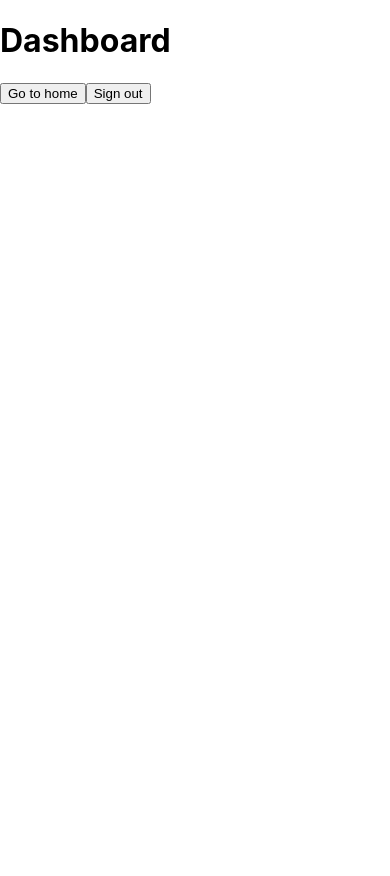
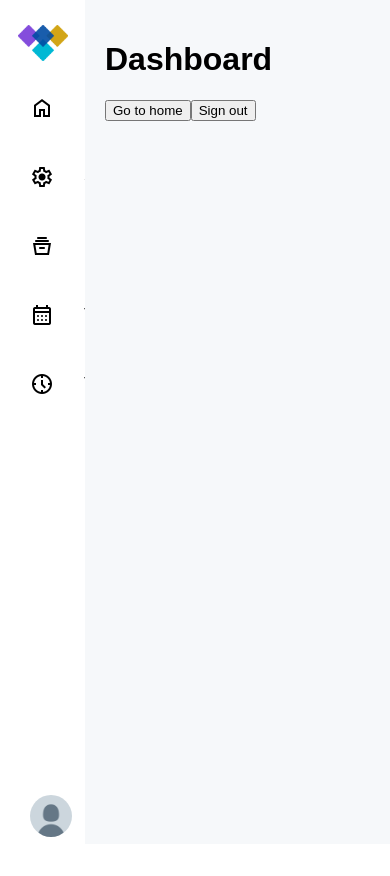
Before and after one commit to Kirifer/its-atttendance-system, a React (Create React App) app in the folder client/: page /dashboard in a window 390 px wide. Shown: the top 876 px of the page. Before the commit the page ends 844 px from the top, so only its background shows below. Built offline with nearby package versions, Linux system fonts and the light colour scheme; no server answers; sample sign-in values are in the browser's storage.

Commit message:
Add: Dashboard Layout Component and responsive sidebar

```diff
--- /dev/null
+++ b/client/src/components/DashboardLayout/DashboardLayout.css
@@ -0,0 +1,115 @@
+@import url("https://fonts.googleapis.com/css2?family=Material+Symbols+Outlined");
+
+.dashboard {
+  display: flex;
+  height: 100vh;
+  background-color: #ffffff;
+  font-family: Arial, sans-serif;
+}
+
+
+.dashboard__sidebar {
+  top: 0;
+  left: 0;
+  height: 100%;
+  width: 85px;
+  background: #ffffff;
+  padding: 25px 0px;
+  transition: all 0.4s ease;
+  overflow-x: hidden;
+  display: flex;
+  flex-direction: column;
+}
+
+.dashboard__sidebar:hover {
+  width: 260px;
+}
+
+
+ul {
+      list-style-type: none;
+    }
+
+.dashboard__sidebar-header img{
+    width: 50px;
+    margin: auto;
+    display:block;
+}
+.dashboard__sidebar-header{
+    display: flex;
+    align-items: center;
+}
+
+.dashboard__sidebar-links{
+    list-style: none;
+    margin-top: 20px;
+    height: 45%;
+}
+
+.dashboard__sidebar-links span{
+    margin-right: 10px;
+}
+
+.dashboard__sidebar-links li a{
+    display: flex;
+    align-items: center;
+    gap: 0 20px;
+    color:#000000;
+    text-decoration:none;
+    font-weight: 500;
+    padding: 15px 0px;
+    margin-right: 10px;
+    margin-left: -10px;
+    white-space: nowrap;
+    margin-bottom: 15px;
+
+}
+.dashboard__sidebar-links li a:hover{
+    background: #1A5DAC;
+    color: #ffffff;
+    border-radius: 10px;
+}
+
+.dashboard__user-account{
+    margin-top:auto;
+    padding: 12px 10px;
+    align-items: center;
+    display: flex;
+}
+
+.dashboard__user-account .dashboard__user-profile{
+    display: flex;
+    align-items: center;
+    color:#1A5DAC;
+}
+
+.dashboard__user-profile img{
+    width: 42px;
+    border-radius: 50%;
+    margin: 20px
+}
+
+.dashboard__user-profile h3{
+    font-size: 15px;
+    font-weight: 600;
+    margin-bottom: 5px;
+}
+
+.dashboard__user-profile span{
+    font-size: 12px;
+    font-weight: 600;
+    color:#000000;
+}
+
+.dashboard__user-detail{
+    margin: 0px;
+    white-space: nowrap;
+}
+
+.dashboard__main {
+  flex: 1;
+  padding: 20px;
+  overflow-y: auto;
+  box-sizing: border-box;
+  background: #F6F8FA;
+}
--- /dev/null
+++ b/client/src/components/DashboardLayout/DashboardLayout.jsx
@@ -0,0 +1,74 @@
+import React from "react";
+import "./DashboardLayout.css";
+
+function DashboardLayout({ children }) {
+  return (
+    <div className="dashboard">
+
+      <aside className="dashboard__sidebar">
+        <div className="dashboard__sidebar-header">
+          <img src="its-logo.png" alt="logo"/>
+        </div>
+        <ul className="dashboard__sidebar-links">
+          <li>
+            <a href="#">
+              <span class="material-symbols-outlined">
+                home
+              </span>
+              Dashboard
+            </a>
+          </li>
+          <li>
+            <a href="#">
+              <span class="material-symbols-outlined">
+              settings
+              </span>
+              Settings
+            </a>
+          </li>
+          <li>
+            <a href="#">
+              <span class="material-symbols-outlined">
+                home_storage
+              </span>
+              Reports
+            </a>
+          </li>
+          <li>
+            <a href="#">
+              <span class="material-symbols-outlined">
+                calendar_month
+              </span>
+              Timesheet
+            </a>
+          </li>
+          <li>
+            <a href="#">
+              <span class="material-symbols-outlined">
+                nest_clock_farsight_analog
+              </span>
+              Time-off
+            </a>
+          </li>
+        </ul>
+        <div className="dashboard__user-account">
+          <div className="dashboard__user-profile">
+            <img src="defaultProfile.png" alt="default profile"/>
+            <div className="dashboard__user-detail">
+              <h3>John Doe</h3>
+              <span>Web Developer</span>
+            </div>
+          </div>
+        </div>
+
+      </aside>
+
+
+      <main className="dashboard__main">
+        {children}
+      </main>
+    </div>
+  );
+}
+
+export default DashboardLayout;
--- a/client/src/screens/Dashboard.jsx
+++ b/client/src/screens/Dashboard.jsx
@@ -1,4 +1,5 @@
 import { useNavigate } from "react-router-dom";
+import DashboardLayout from "../components/DashboardLayout/DashboardLayout";
 
 function Dashboard() {
   const navigate = useNavigate();
@@ -9,11 +10,13 @@ function Dashboard() {
   };
 
   return (
-    <div>
-      <h1>Dashboard</h1>
-      <button onClick={() => navigate("/")}>Go to home</button>
-      <button onClick={handleSignOut}>Sign out</button>
-    </div>
+    <DashboardLayout>
+      <div>
+        <h1>Dashboard</h1>
+        <button onClick={() => navigate("/")}>Go to home</button>
+        <button onClick={handleSignOut}>Sign out</button>
+      </div>
+    </DashboardLayout>
   );
 }
 
```
Also changed, not shown: client/public/defaultProfile.png (added).
